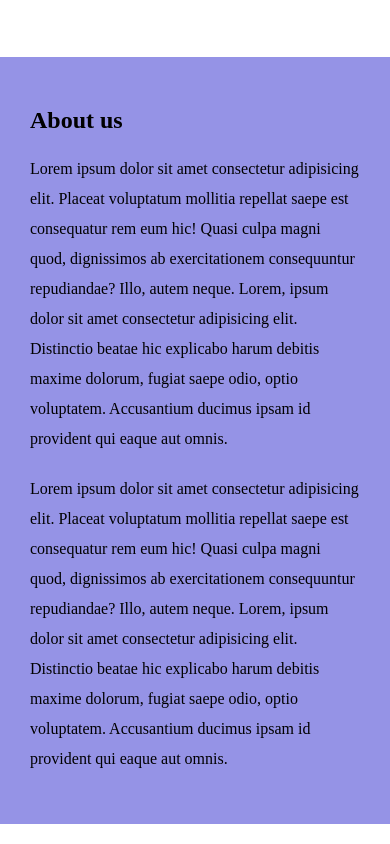
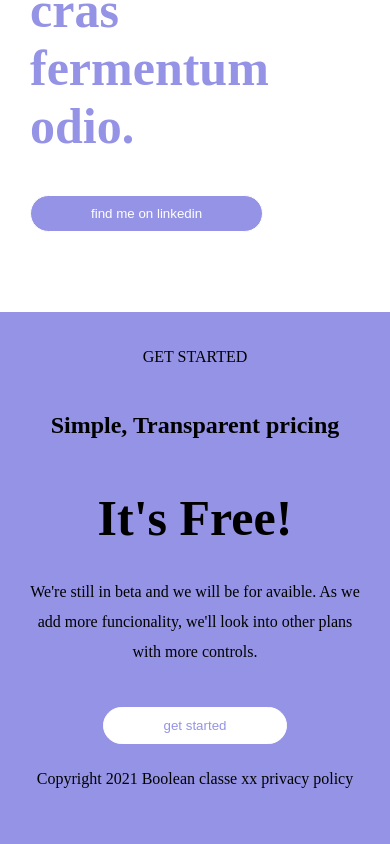
Before and after one commit to Fededada23/htmlcss-responsive-layout, a plain HTML site: page index.html in a window 390 px wide. Shown: the part 10378-11222 px from the top of the page. Drawn offline with Linux system fonts and the light colour scheme.

Commit message:
finished mobile section without footer

```diff
--- a/css/style.css
+++ b/css/style.css
@@ -73,6 +73,7 @@ button{
     text-align: center;
     background-color: #3984ff;
     border-radius: 100%;
+
 }
 
 img{
@@ -208,6 +209,20 @@ img{
 }
 
 #middle-four img{
-
     padding: 0px 130px 0px 0px;
 }
+
+#middle-four .col-50 button{
+    background-color: #9593e6;
+    padding: 10px 60px;
+    border-radius: 20px;
+
+
+}
+
+#middle-five .col-100 button{
+    background-color: white;
+    padding: 10px 60px;
+    border-radius: 20px;
+    color: #9593e6;
+}
--- a/index.html
+++ b/index.html
@@ -203,8 +203,8 @@
                         <div class="col-50">
                             <div class="card white">
                                 <img src="./img/about.jpg" alt="">
-                                <h2>Strategic Planning</h2>
-                                <p>Lorem ipsum dolor sit amet consectetur adipisicing elit. Placeat voluptatum mollitia repellat saepe est consequatur rem eum hic! Quasi culpa magni quod, dignissimos ab exercitationem consequuntur repudiandae? Illo, autem neque.</p>
+                                <h2>I help companies tincidunt tortor aliquam nulla facilisi cras fermentum odio.</h2>
+                                <button>find me on linkedin</button>
                             </div>
                         </div>
                     </div>
@@ -213,12 +213,15 @@
             <!--intro middle five-->
             <section id="middle-five">
                 <div class="container purple">
-                    <div class="row display-flex flex-column">
+                    <div class="row display-flex flex-column text-align-center">
                         <div class="col-100">
                             <div class="card">
-                                <h2>About us</h2>
-                                <p>Lorem ipsum dolor sit amet consectetur adipisicing elit. Placeat voluptatum mollitia repellat saepe est consequatur rem eum hic! Quasi culpa magni quod, dignissimos ab exercitationem consequuntur repudiandae? Illo, autem neque. Lorem, ipsum dolor sit amet consectetur adipisicing elit. Distinctio beatae hic explicabo harum debitis maxime dolorum, fugiat saepe odio, optio voluptatem. Accusantium ducimus ipsam id provident qui eaque aut omnis.</p>
-                                <p>Lorem ipsum dolor sit amet consectetur adipisicing elit. Placeat voluptatum mollitia repellat saepe est consequatur rem eum hic! Quasi culpa magni quod, dignissimos ab exercitationem consequuntur repudiandae? Illo, autem neque. Lorem, ipsum dolor sit amet consectetur adipisicing elit. Distinctio beatae hic explicabo harum debitis maxime dolorum, fugiat saepe odio, optio voluptatem. Accusantium ducimus ipsam id provident qui eaque aut omnis.</p>
+                                <p>GET STARTED</p>
+                                <h2>Simple, Transparent pricing</h2>
+                                <h1>It's Free!</h1>
+                                <p>We're still in beta and we will be for avaible. As we add more funcionality, we'll look into other plans with more controls.</p>
+                                <button>get started</button>
+                                <p>Copyright 2021 Boolean classe xx privacy policy</p>
                             </div>
                         </div>
                     </div>
```
